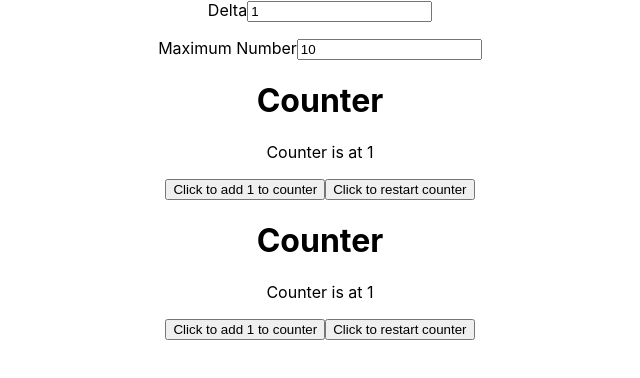
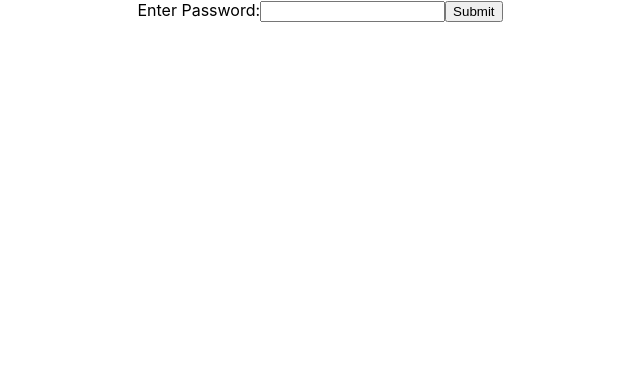
Before and after one commit to egharow/password, a React (Create React App) app: page / in a window 1280 px wide. Shown: the top 378 px of the page, without its empty margins (320-960 px from the left). Built offline with nearby package versions, Linux system fonts and the light colour scheme.

Commit message:
2nd pass

```diff
--- a/src/App.js
+++ b/src/App.js
@@ -1,37 +1,22 @@
 import './App.css';
-import Counter from './Counter';
-import { useState} from 'react';
+import { useState, useEffect } from 'react';
+import password from './password';
 
+ function App() {
+  const [pass , setPass] = useState("")
 
-function App() {
-  const [delta, setDelta] = useState(1)
-  const [max, setMax] = useState(10)
-  const [restart, setReset] = useState(false)
+  function checkPass(event){
+    console.log(event)
+    /*setStrength(event.target.value)*/
+  }
+  return(
+    <div className="App">
+      Enter Password:
+    <input type="password" /*value={pass}*/ onChange= {checkPass} />
 
-  function handleDelta (event){
-  console.log(event);
-  setDelta(Number(event.target.value))
-  }
-
-  function handleMax (m){
-    console.log(m);
-    setMax((m.target.value))}
-
-    function getReset(data){
-    console.log(data)
-    setReset(data)
-  }
-  return (
-    <div className="App">
-      Delta
-      <input type= "number" value= {delta} onChange = {handleDelta}/>
-      <p/>Maximum Number
-      <input type= "number" value= {max} onChange={handleMax} />
-      <Counter delta = {delta} max ={max} getReset={getReset} needToReset={restart}/>
-      <Counter delta = {delta} max ={max} getReset={getReset} needToReset={restart}/>
+    <button>Submit</button>
     </div>
-
-  );
+    );
 }
 
 export default App;
--- a/src/Counter.js
+++ /dev/null
@@ -1,38 +0,0 @@
-import { useState,useEffect } from "react";
-function Counter(props){
-    const {delta , max , getReset,needToReset} = props
-    const [count, setCount] =useState(1)
-
-    useEffect(()=>{
-        if(needToReset)
-        setCount(0)
-        getReset(false)
-    },[needToReset, getReset])
-
-    function incr(){
-        setCount(
-            function(oldCount){
-                if(oldCount + delta < max){
-                    return oldCount +delta
-                }
-                return 1
-            }
-        )
-    }
-
-    function restart(){
-        getReset(true)
-        //setCount(0)
-    }
-    return (
-        <div>
-            <h1>Counter</h1>
-            <p>Counter is at {count}</p>
-            <button onClick={incr}>Click to add {delta} to counter</button>
-            <button onClick={restart}>Click to restart counter</button>
-
-        </div>
-
-    )
-    }
-export default Counter;
```
